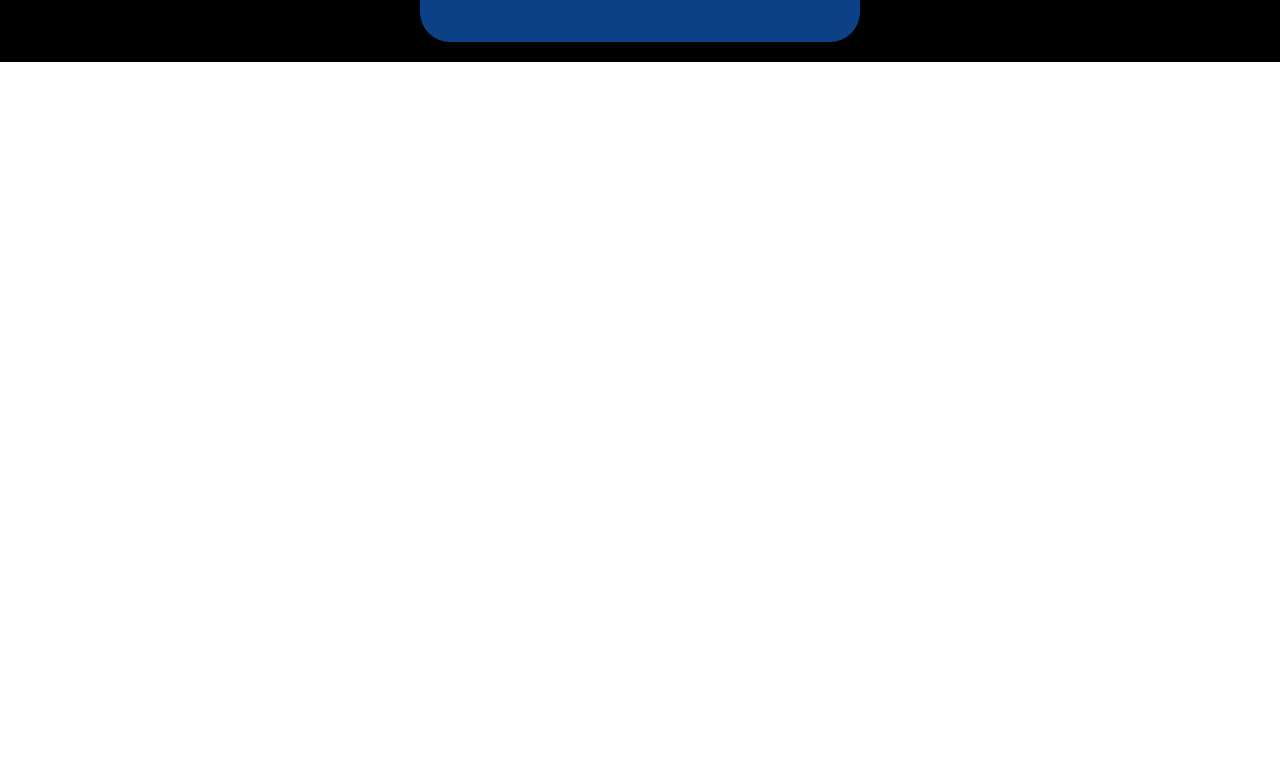
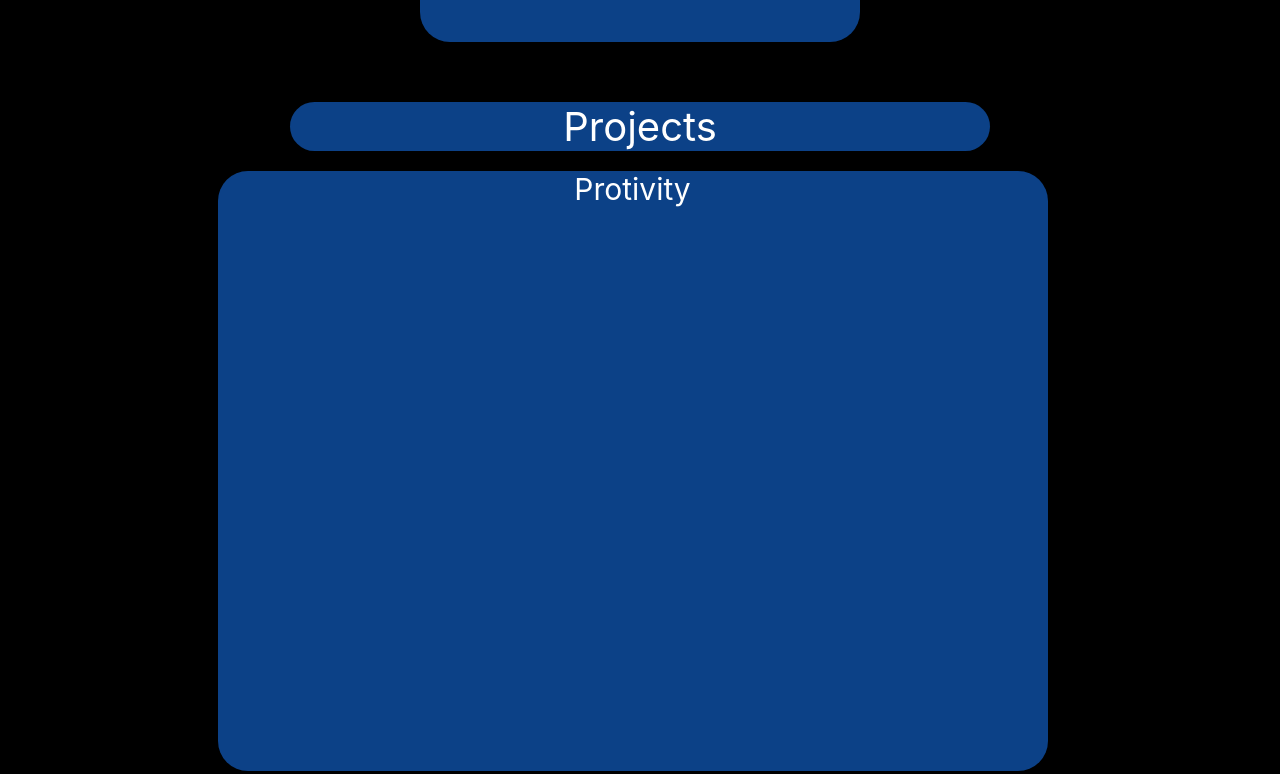
Before and after one commit to fullstakdeveloper/Personal-Website, a React (Create React App) app in the folder personalwebsite/: page / in a window 1280 px wide. Shown: the part 4206-4980 px from the top of the page. Before the commit the page ends 4268 px from the top, so only its background shows below. Built offline with nearby package versions, Linux system fonts and the light colour scheme; the HTML template or start-up script is replaced by a standard one.

Commit message:
I added more detail and more boxes

```diff
--- a/personalwebsite/src/App.js
+++ b/personalwebsite/src/App.js
@@ -39,7 +39,7 @@ function App() {
 
       </div>
 
-
+      <Project/>
     </div>
   );
 }
--- a/personalwebsite/src/comps/project.css
+++ b/personalwebsite/src/comps/project.css
@@ -2,24 +2,27 @@
     display: flex;
     align-items: center;
     flex-direction: column;
+    margin-top: 40px;
 }
 
 .project #title2 {
     color: white;
     font-size: 40px;
     background-color:  rgb(12, 65, 135);
-    width: 1690px;
+    width: 700px;
     margin-bottom: 20px;
     text-align: center;
+    border-radius: 30px;
 }
 
 .column1 {
     display: flex;
     flex-direction: row;
+    border-radius: 30px;
 }
 
 
-.column #c1, #c2 {
+.column1 #c1, #c2 {
     width: 830px;
     height: 600px;
     background-color: rgb(12, 65, 135);
@@ -27,13 +30,23 @@
     text-align: center;
     color: white;
     margin-bottom: 20px;
+    border-radius: 30px;
 }
 
-.column #c1 {
+.column1 #c1 {
     margin-right: 15px;
 
 }
 
-.column #c2 {
+.column1 #c2 {
     margin-left: 15px;
 }
+
+@media screen and (max-width: 1950px) {
+    .column1 {
+        flex-direction: column;
+    }
+    .column1 #c1, #c2 {
+        margin-left: 0px;
+    }
+}
```
